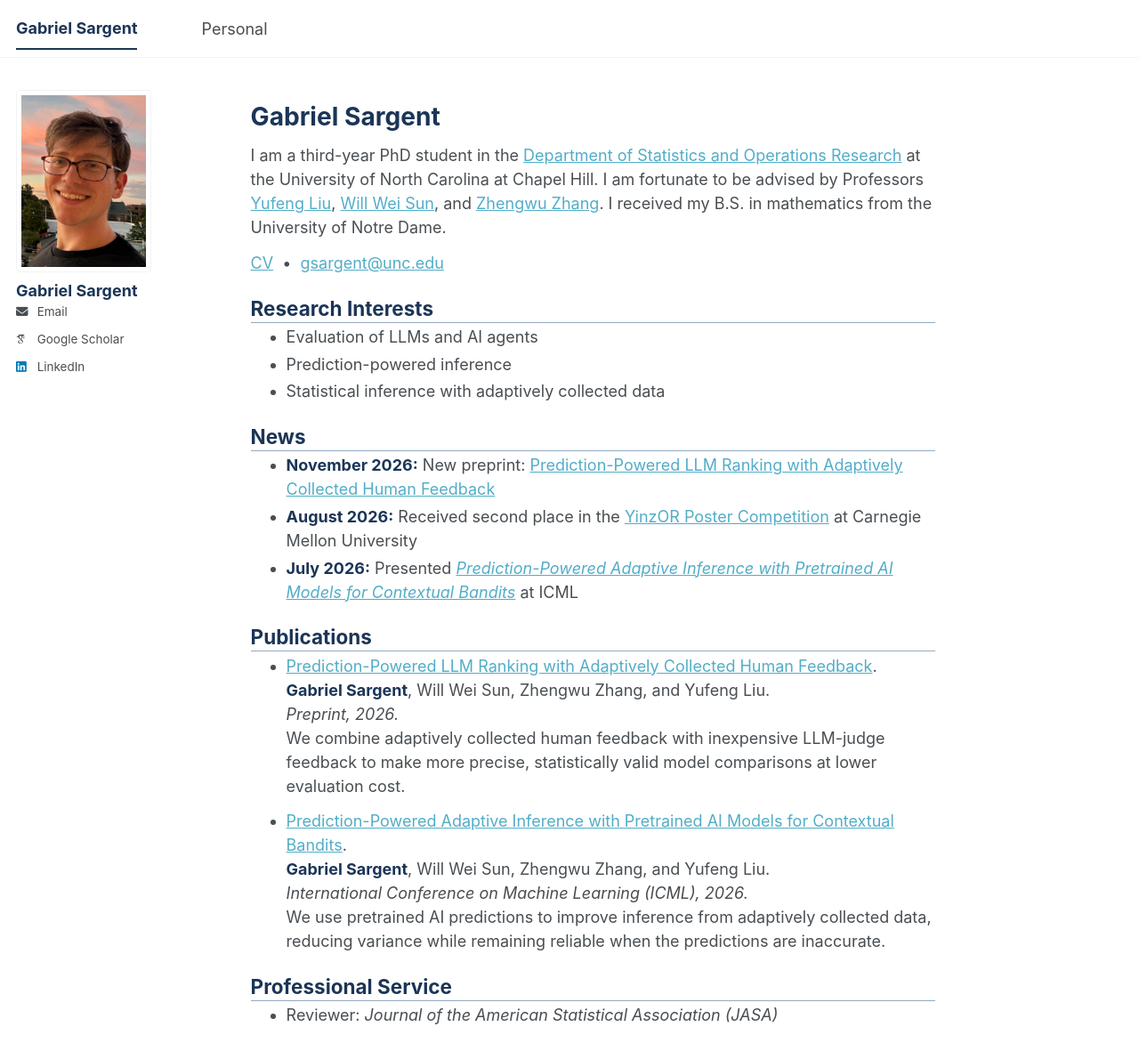
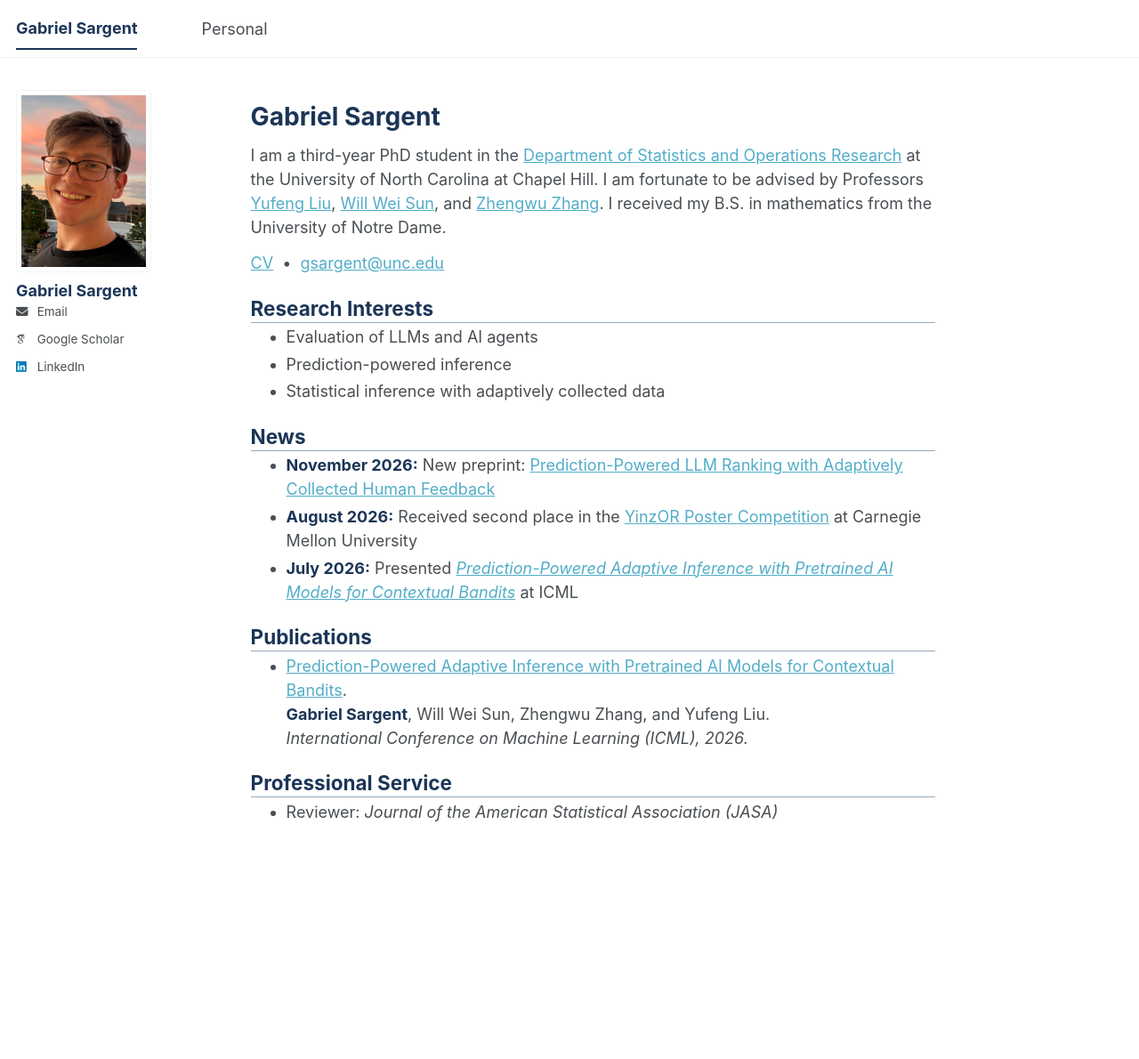
Before and after one commit to GabrielSargent/GabrielSargent.github.io, a Jekyll site: the page built from _pages/about.md, in a window 1280 px wide and 1192 px high. Shown: the whole window at 89% size. Built offline with Jekyll 4.4.1, drawn with Linux system fonts in a browser that asks for light colours; some web fonts are replaced; a script bundle is joined from its source files by our own code; library files that are not in the unit come from our copies.

Commit message:
Revert paper summary changes pending discussion

```diff
--- a/_pages/about.md
+++ b/_pages/about.md
@@ -22,15 +22,9 @@ I am a third-year PhD student in the [Department of Statistics and Operations Re
 - **July 2026:** Presented [*Prediction-Powered Adaptive Inference with Pretrained AI Models for Contextual Bandits*](https://raw.githubusercontent.com/mlresearch/v306/main/assets/sargent26a/sargent26a.pdf) at ICML
 
 ## Publications
-- [Prediction-Powered LLM Ranking with Adaptively Collected Human Feedback](https://arxiv.org/abs/2611.13186).
-  **Gabriel Sargent**, Will Wei Sun, Zhengwu Zhang, and Yufeng Liu.
-  *Preprint, 2026.*
-  We combine adaptively collected human feedback with inexpensive LLM-judge feedback to make more precise, statistically valid model comparisons at lower evaluation cost.
-
 - [Prediction-Powered Adaptive Inference with Pretrained AI Models for Contextual Bandits](https://raw.githubusercontent.com/mlresearch/v306/main/assets/sargent26a/sargent26a.pdf).
   **Gabriel Sargent**, Will Wei Sun, Zhengwu Zhang, and Yufeng Liu.
   *International Conference on Machine Learning (ICML), 2026.*
-  We use pretrained AI predictions to improve inference from adaptively collected data, reducing variance while remaining reliable when the predictions are inaccurate.
 
 ## Professional Service
 - Reviewer: *Journal of the American Statistical Association (JASA)*
```
